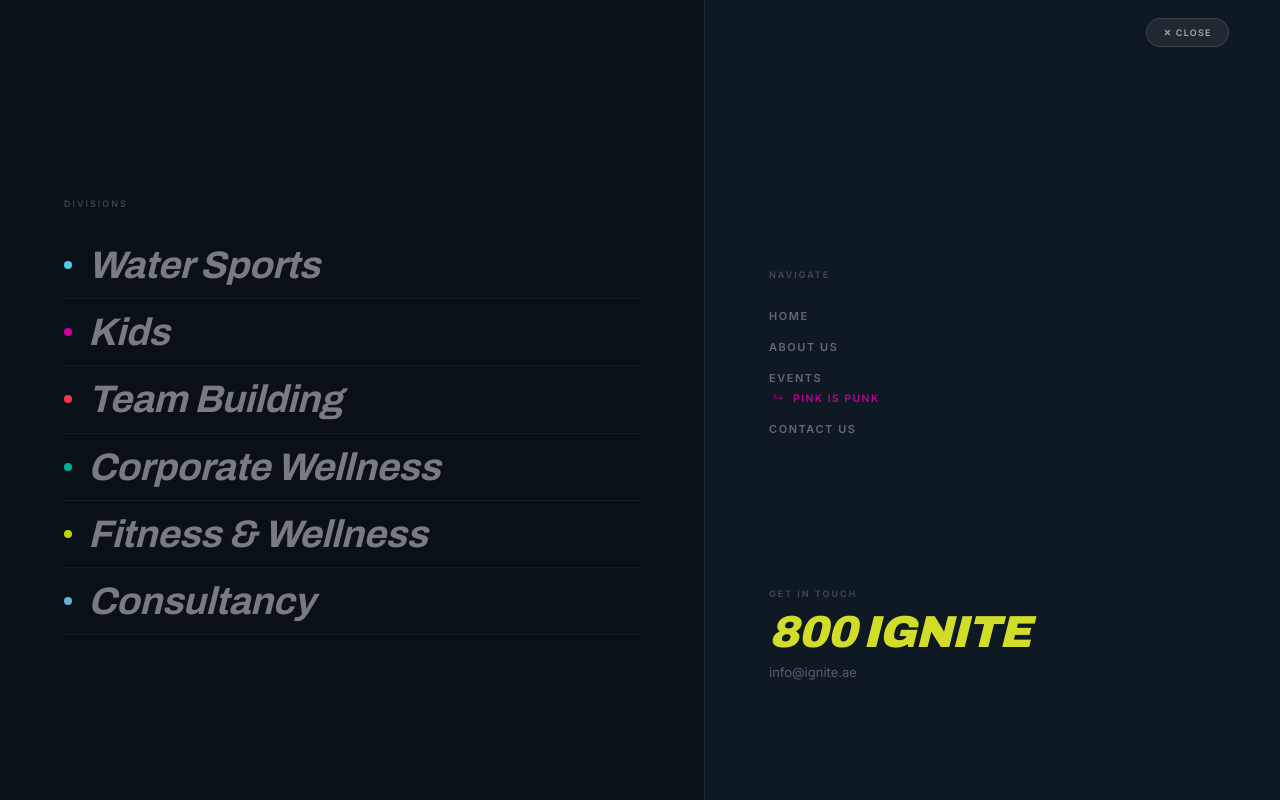
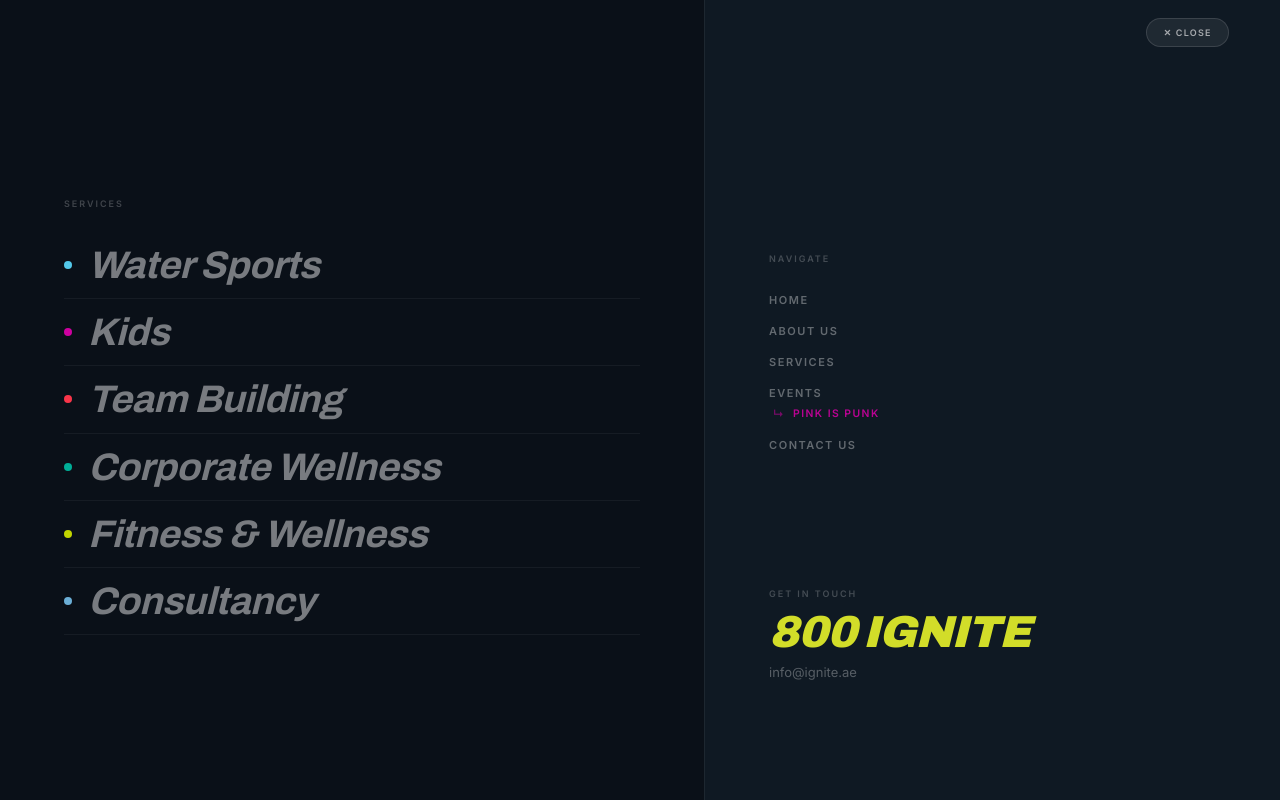
Before and after one commit to ivhub010/ignite.ae, a Next.js app: page / in a window 1280 px wide. Both pictures are taken after a click on the button "Open menu". Shown: the top 800 px of the page. Built offline with nearby package versions, Linux system fonts and the light colour scheme.

Commit message:
update all

```diff
--- a/components/SiteNav.tsx
+++ b/components/SiteNav.tsx
@@ -8,6 +8,7 @@ import DivisionLink from './DivisionLink';
 const PAGES: [string, string, string?][] = [
   ['Home', '/'],
   ['About Us', '/about'],
+  ['Services', '#'],
   ['Events', '#'],
   // ['Pink is Punk', '/pink-is-punk', '#CE00A0'],
   // ['News', '/blog'],
@@ -132,13 +133,14 @@ export default function SiteNav() {
                         Pink is Punk
                       </Link>
                     )}
+
                   </div>
                 ))}
               </div>
             </div>
             <br/>
             <br/>
-            <p className="ov-eyebrow ov-item" style={{ transitionDelay: '.1s' }}>Divisions</p>
+            <p className="ov-eyebrow ov-item" style={{ transitionDelay: '.1s' }}>Services</p>
             {DIVISIONS.map((d, i) => (
               <DivisionLink
                 key={d.label}
@@ -156,7 +158,7 @@ export default function SiteNav() {
             <div className="ov-mobile-extra">
               <div className="ov-item" style={{ marginTop: 32, transitionDelay: '.7s' }}>
                 <p className="ov-eyebrow">Get in touch</p>
-                <a href="tel:800446483" className="ov-contact-tel">800 IGNITE</a>
+                <a href="tel:800446483" className="ov-contact-tel">800 IGNITE (446 483)</a>
                 <a href="mailto:info@ignite.ae" className="ov-contact-email">info@ignite.ae</a>
               </div>
             </div>
```
